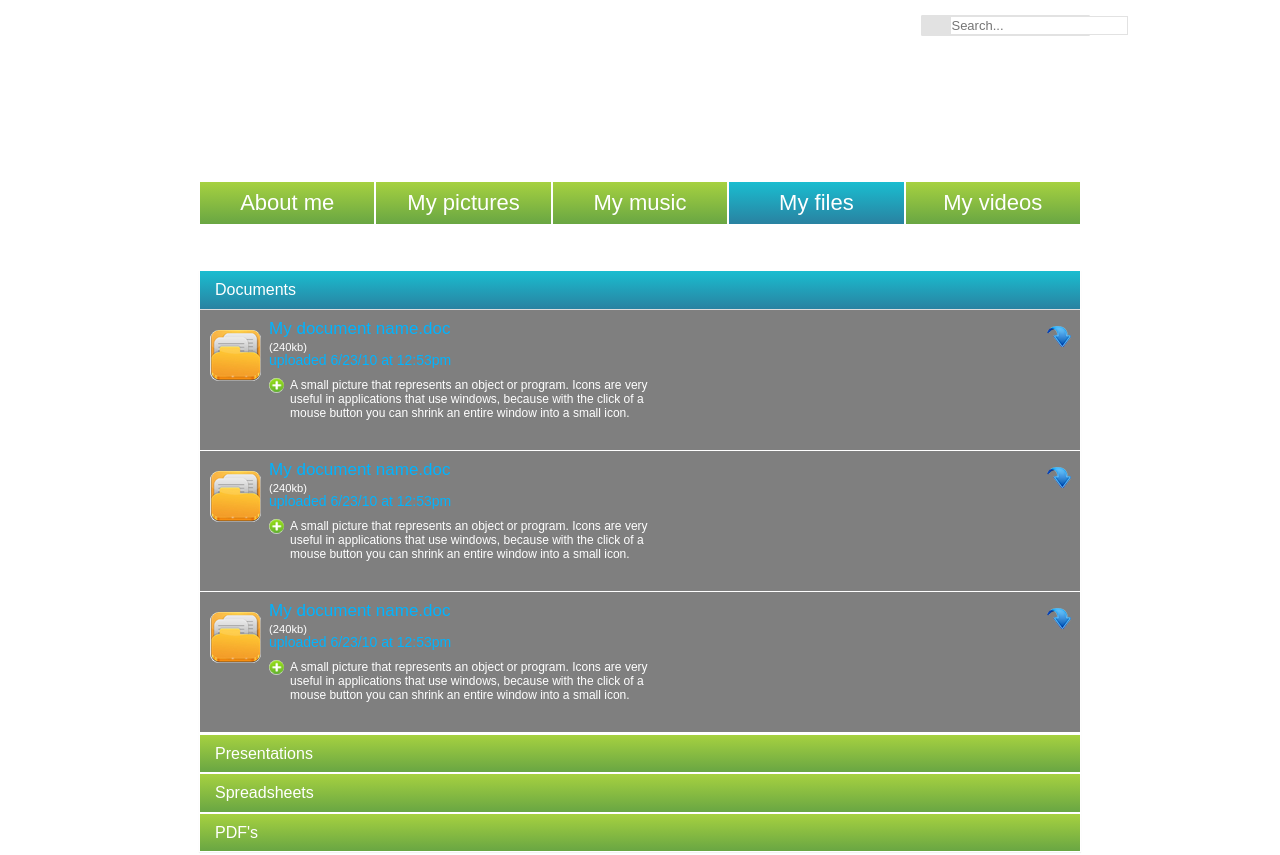
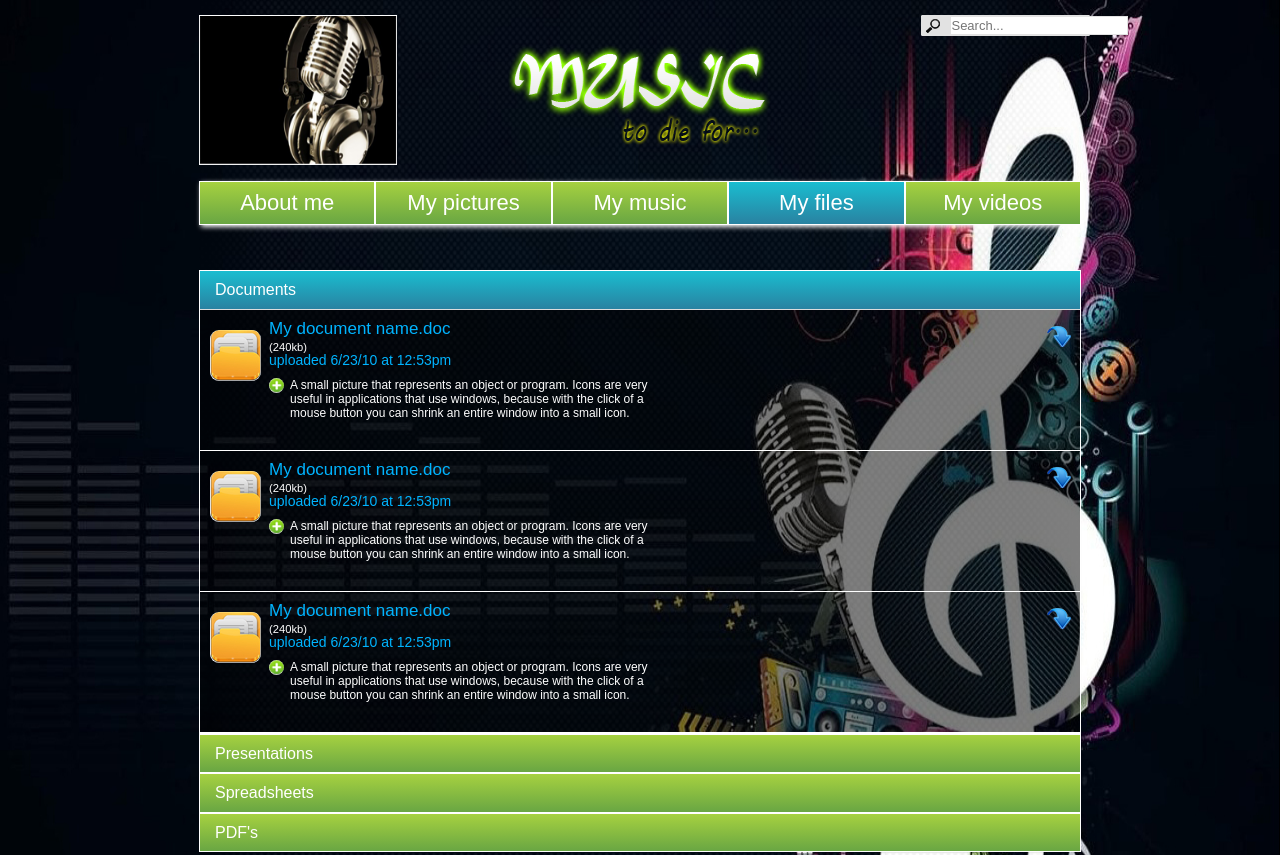
Before and after one commit to Aksha10/Music-site, a plain HTML site: page indexFiles.html in a window 1280 px wide. Shown: the top 855 px of the page. Drawn offline with Linux system fonts and the light colour scheme.

Commit message:
Changed path of the images

```diff
--- a/stylesheet/styleMain.css
+++ b/stylesheet/styleMain.css
@@ -1,6 +1,6 @@
 @font-face {
   font-family: "MaiandraGD";
-  src: url('/project/Music-site/fonts/maiandra-gd/Maiandra GD Regular.ttf');
+  src: url('../fonts/maiandra-gd/Maiandra GD Regular.ttf');
 }
 
 
@@ -24,14 +24,14 @@ body{
 
 
 .mainContainer {
-  background-image: url(/project/Music-site/images/bg1.jpg);
+  background-image: url(../images/bg1.jpg);
   background-repeat: no-repeat;
   background-size: 100% 100%;
 }
 
 
 .container1 {
-  background-image: url(/project/Music-site/images/Layer4.png);
+  background-image: url(../images/Layer4.png);
   background-repeat: no-repeat;
   background-size: 100% 100%;
   width: 68.9%;
@@ -70,7 +70,7 @@ body{
 
 
 .mike {
-  background-image: url(/project/Music-site/images/Untitled-1.jpg);
+  background-image: url(../images/Untitled-1.jpg);
   background-size: 100% 100%;
   background-repeat: no-repeat;
   width: 90%;
@@ -79,7 +79,7 @@ body{
 
 
 .music-logo {
-  background-image: url(/project/Music-site/images/Music-logo.png);
+  background-image: url(../images/Music-logo.png);
   background-size: 100% 100%;
   background-repeat: no-repeat;
   width: 59.7%;
@@ -91,7 +91,7 @@ body{
 
 .search-icon {
   width: 76.6%;
-  background: #e2e2e2 url(/project/Music-site/images/search_icon.png) no-repeat;
+  background: #e2e2e2 url(../images/search_icon.png) no-repeat;
   border: 1px solid #e2e2e2;
   background-position-x: 4px;
   background-position-y: 3px;
@@ -816,6 +816,11 @@ table {
   font-size: 10px;
 }
 
+.bottomlink a {
+  color: transparent;
+  text-decoration: none;
+}
+
 
 .line-after::after {
   content: " | ";
@@ -825,6 +830,7 @@ table {
 .milogo {
   width: 6%;
   height: 43px;
+  vertical-align: bottom;
 }
 
 
```
